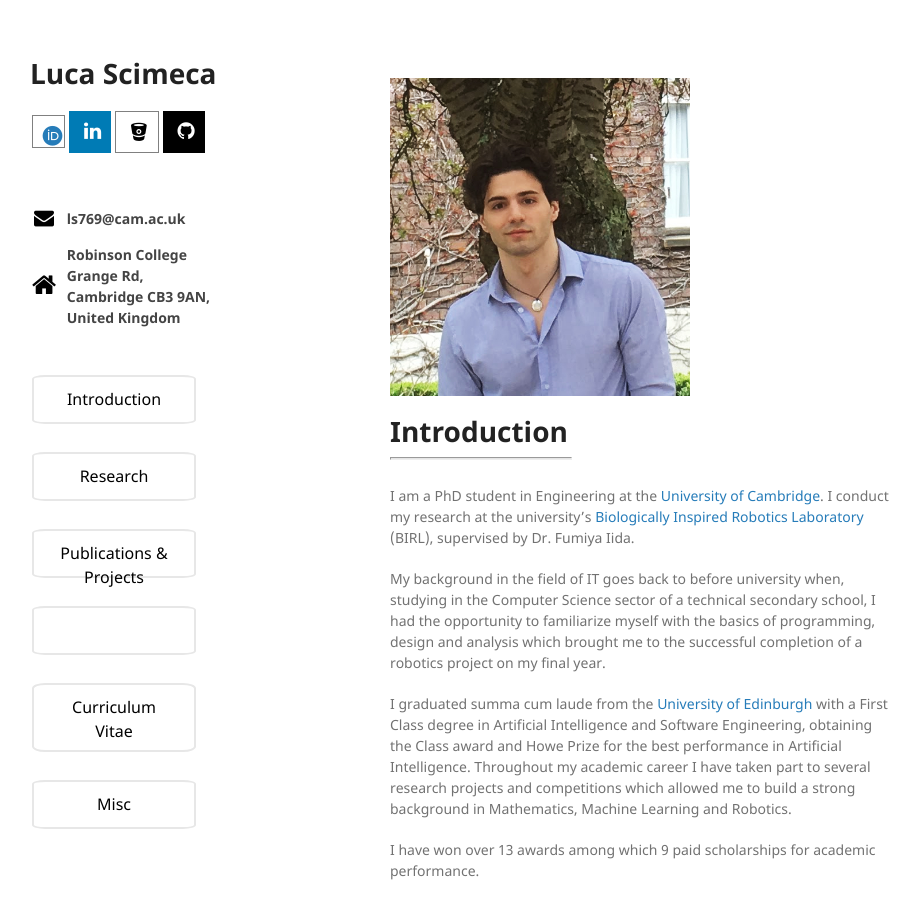
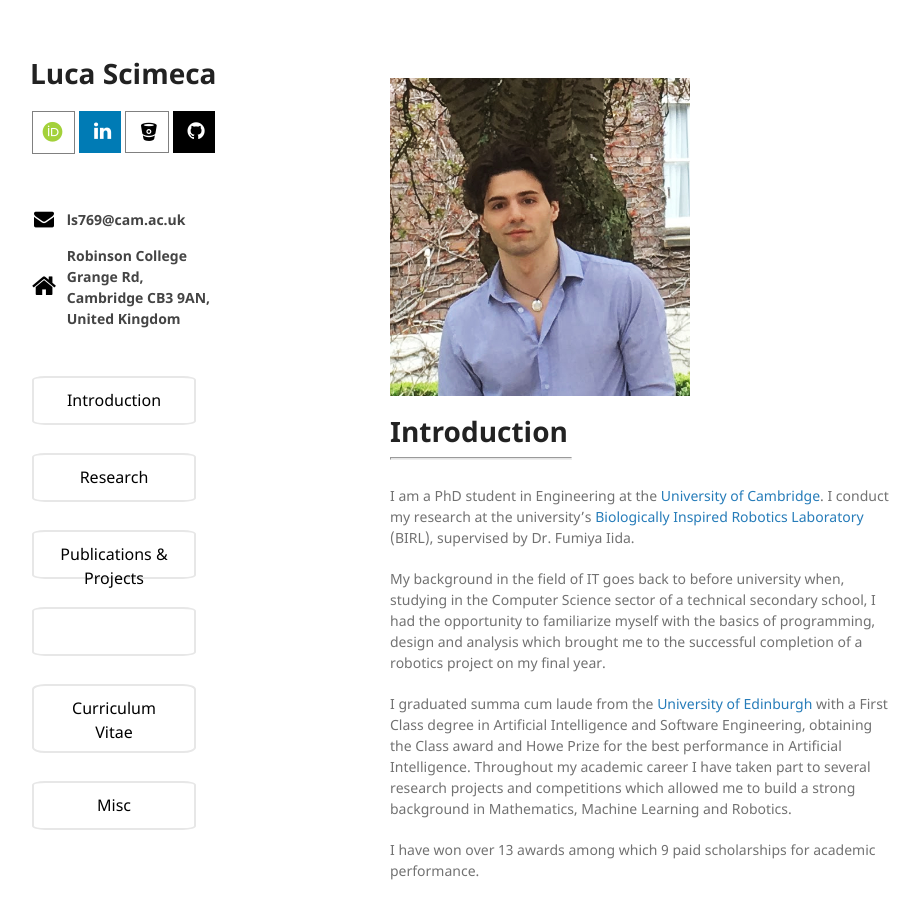
Before and after one commit to lucascimeca/lucascimeca.github.io, a Jekyll site: the page built from index.md, in a window 1280 px wide and 900 px high. Shown: the whole window, without its empty margins (180-1099 px from the left). Built offline with Jekyll 4.4.1, drawn with Linux system fonts in a browser that asks for light colours; nearby versions of some CDN libraries; some web fonts are replaced; the repository's description, which GitHub fills in, is left out.

Commit message:
Update default.html

```diff
--- a/_layouts/default.html
+++ b/_layouts/default.html
@@ -50,7 +50,7 @@
         <p>{{ site.description | default: site.github.project_tagline }}</p>
         <table style="width: 170px">
           <tr>
-            <th><a href="https://orcid.org/0000-0002-2821-0072" class="ai ai-orcid" style="font-size: 25px; padding-left: 8px; border-width: 0.5px; border-color: gray; border-style: solid; hight: 33px; width: 33x; font-size: 23px; padding-top: 8px;" target="_blank"></a></th>
+            <th><a href="https://orcid.org/0000-0002-2821-0072" class="ai ai-orcid" style="font-size: 25px; padding-left: 8px; color:#a3d13a; border-width: 0.5px; border-color: gray; border-style: solid; height: 33px; width: 33px; font-size: 23px; padding-top: 8px;" target="_blank"></a></th>
             <th><a href="https://www.linkedin.com/in/luca-scimeca/" class="fa fa-linkedin" target="_blank"></a></th>
             <th><a href="https://bitbucket.org/lucascimeca/" class="fa fa-bitbucket" target="_blank"></a></th>
             <th><a href="{{ site.github.owner_url }}" class="fa fa-github" target="_blank"></a></th>
```
